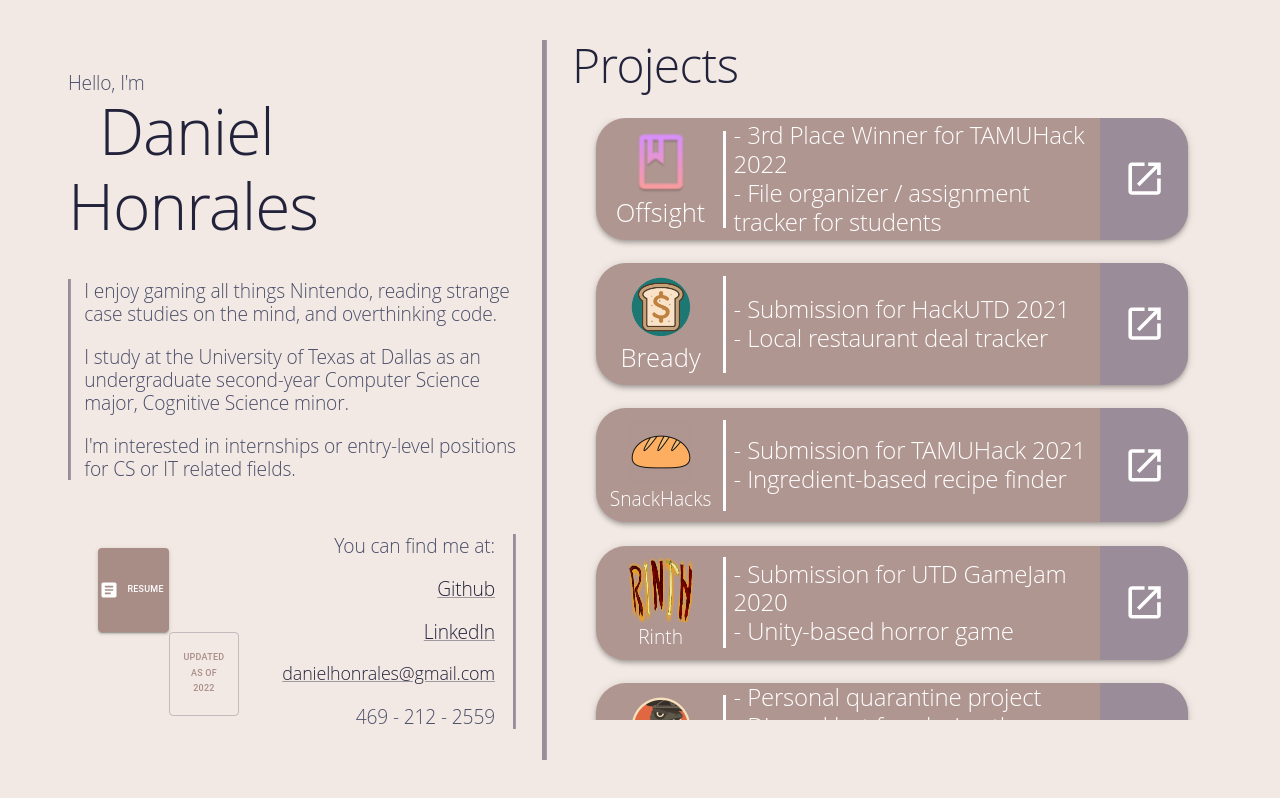
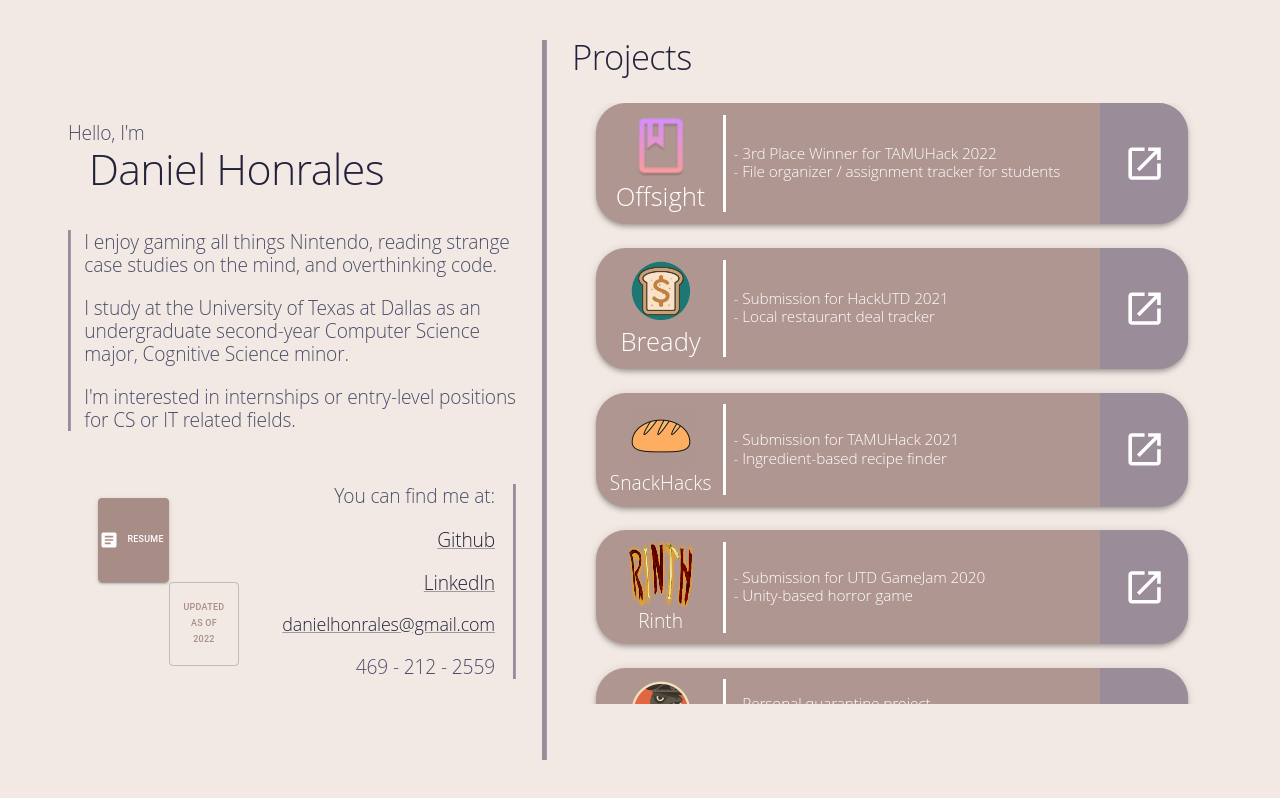
Before and after one commit to danielhonrales/portfolio, a React (Create React App) app in the folder portfolioApp/: page / in a window 1280 px wide. Built offline with nearby package versions, Linux system fonts and the light colour scheme.

Commit message:
More temp text scaling

```diff
--- a/portfolioApp/src/App.js
+++ b/portfolioApp/src/App.js
@@ -32,7 +32,7 @@ const theme = createTheme({
       h1: {
         fontFamily: 'Open Sans',
         fontWeight: 300,
-        fontSize: '4rem',
+        fontSize: '3.35vw',
         color: '#22223B'
       },
       h2: {
@@ -151,7 +151,7 @@ function App() {
 
 
           <Box sx={{width: '50%', height: '94%', margin: 'auto auto auto 2%'}}>
-            <Typography variant="h1" sx={{fontSize: '3rem', marginTop: '2%'}}>Projects</Typography>
+            <Typography variant="h1" sx={{fontSize: '2.7vw', marginTop: '2%'}}>Projects</Typography>
 
             <Container sx={{height: '80%', marginTop: '4%', overflow: 'auto'}}>
               <Paper elevation={4} sx={{width: '100%', display: 'flex', backgroundColor: 'primary.light', borderRadius: '30px', marginBottom: '4%'}}>
@@ -166,7 +166,7 @@ function App() {
 
                   <Box sx={{width: '65%', display: 'flex'}}>
                     <Divider orientation='vertical' sx={{backgroundColor: 'white', width: '2px', height: '80%', margin: 'auto 1% auto 1%'}}/>
-                    <Typography variant="h2" sx={{fontSize: '1.5rem', color: 'white', margin: 'auto 0 auto 1%'}}>
+                    <Typography variant="h2" sx={{fontSize: '1.2vw', color: 'white', margin: 'auto 0 auto 1%'}}>
                     - 3rd Place Winner for TAMUHack 2022<br/>
                       - File organizer / assignment tracker for students
                     </Typography>
@@ -196,7 +196,7 @@ function App() {
 
                   <Box sx={{width: '65%', display: 'flex'}}>
                     <Divider orientation='vertical' sx={{backgroundColor: 'white', width: '2px', height: '80%', margin: 'auto 1% auto 1%'}}/>
-                    <Typography variant="h2" sx={{fontSize: '1.5rem', color: 'white', margin: 'auto 0 auto 1%'}}>
+                    <Typography variant="h2" sx={{fontSize: '1.2vw', color: 'white', margin: 'auto 0 auto 1%'}}>
                       - Submission for HackUTD 2021<br/>
                       - Local restaurant deal tracker
                     </Typography>
@@ -226,7 +226,7 @@ function App() {
 
                   <Box sx={{width: '65%', display: 'flex'}}>
                     <Divider orientation='vertical' sx={{backgroundColor: 'white', width: '2px', height: '80%', margin: 'auto 1% auto 1%'}}/>
-                    <Typography variant="h2" sx={{fontSize: '1.5rem', color: 'white', margin: 'auto 0 auto 1%'}}>
+                    <Typography variant="h2" sx={{fontSize: '1.2vw', color: 'white', margin: 'auto 0 auto 1%'}}>
                       - Submission for TAMUHack 2021<br/>
                       - Ingredient-based recipe finder
                     </Typography>
@@ -256,7 +256,7 @@ function App() {
 
                   <Box sx={{width: '65%', display: 'flex'}}>
                     <Divider orientation='vertical' sx={{backgroundColor: 'white', width: '2px', height: '80%', margin: 'auto 1% auto 1%'}}/>
-                    <Typography variant="h2" sx={{fontSize: '1.5rem', color: 'white', margin: 'auto 0 auto 1%'}}>
+                    <Typography variant="h2" sx={{fontSize: '1.2vw', color: 'white', margin: 'auto 0 auto 1%'}}>
                       - Submission for UTD GameJam 2020<br/>
                       - Unity-based horror game
                     </Typography>
@@ -286,7 +286,7 @@ function App() {
 
                   <Box sx={{width: '65%', display: 'flex'}}>
                     <Divider orientation='vertical' sx={{backgroundColor: 'white', width: '2px', height: '80%', margin: 'auto 1% auto 1%'}}/>
-                    <Typography variant="h2" sx={{fontSize: '1.5rem', color: 'white', margin: 'auto 0 auto 1%'}}>
+                    <Typography variant="h2" sx={{fontSize: '1.2vw', color: 'white', margin: 'auto 0 auto 1%'}}>
                       - Personal quarantine project<br/>
                       - Discord bot for playing the "Secret Hitler" board game virtually
                     </Typography>
```
